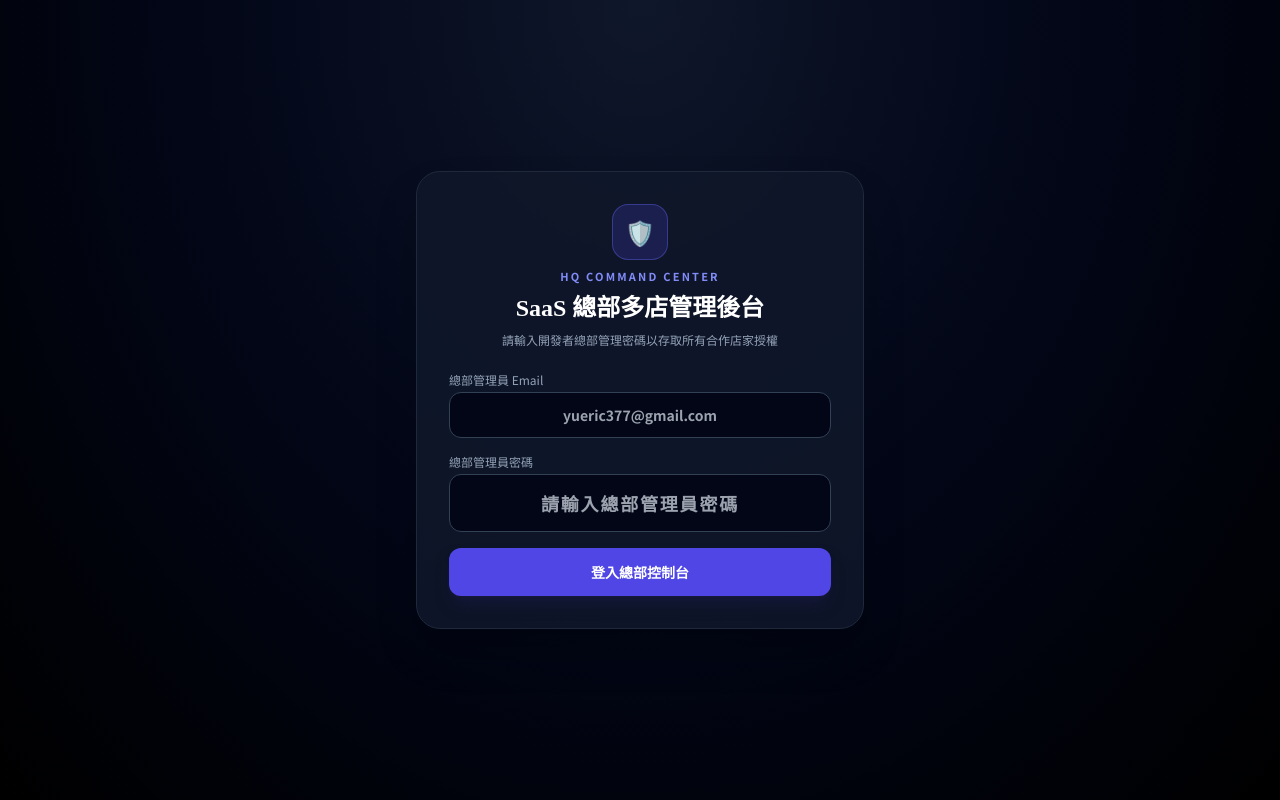
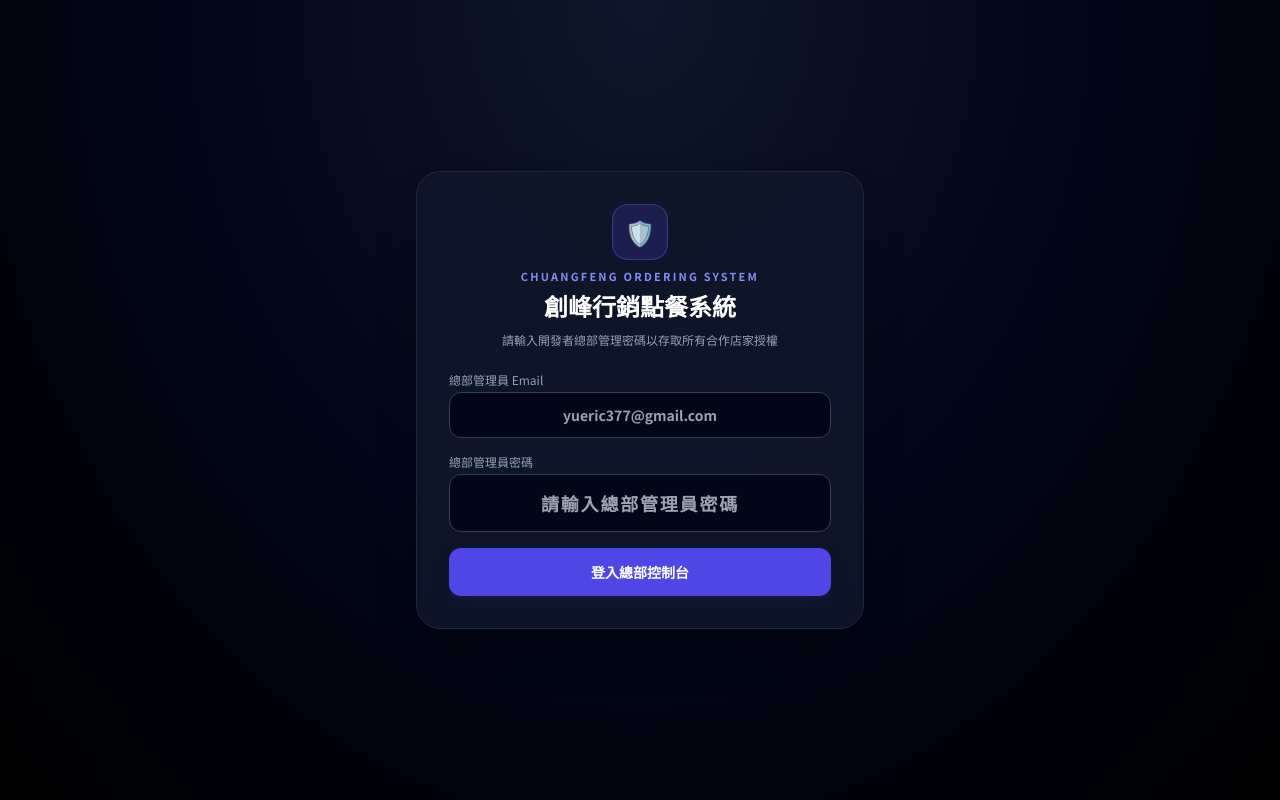
Before and after one commit to et8308202009-rgb/saas-hq-portal-9988, a plain HTML site: page index.html in a window 1280 px wide. Drawn offline with nearby package versions, Linux system fonts and the light colour scheme; no server answers.

Commit message:
後台更名為「創峰行銷點餐系統」

```diff
--- a/index.html
+++ b/index.html
@@ -3,7 +3,7 @@
 <head>
     <meta charset="UTF-8">
     <meta name="viewport" content="width=device-width, initial-scale=1.0">
-    <title>SaaS 總部控制中心 | 多店授權與月租管理後台</title>
+    <title>創峰行銷點餐系統 | 多店授權與月租管理後台</title>
     <link rel="preconnect" href="https://fonts.googleapis.com">
     <link rel="preconnect" href="https://fonts.gstatic.com" crossorigin>
     <link href="https://fonts.googleapis.com/css2?family=Noto+Sans+TC:wght@400;500;700;900&family=Noto+Serif+TC:wght@700;900&display=swap" rel="stylesheet">
@@ -30,8 +30,8 @@
                 <div class="w-14 h-14 rounded-2xl bg-indigo-600/20 border border-indigo-500/40 text-indigo-400 flex items-center justify-center mx-auto text-2xl font-bold">
                     🛡️
                 </div>
-                <span class="text-[11px] font-bold tracking-[0.2em] text-indigo-400 uppercase block">HQ COMMAND CENTER</span>
-                <h1 class="font-serif text-2xl font-black text-white">SaaS 總部多店管理後台</h1>
+                <span class="text-[11px] font-bold tracking-[0.2em] text-indigo-400 uppercase block">CHUANGFENG ORDERING SYSTEM</span>
+                <h1 class="font-serif text-2xl font-black text-white">創峰行銷點餐系統</h1>
                 <p class="text-xs text-slate-400">請輸入開發者總部管理密碼以存取所有合作店家授權</p>
             </div>
 
@@ -65,7 +65,7 @@
                     </div>
                     <div>
                         <div class="flex items-center gap-2">
-                            <h1 class="font-serif font-bold text-lg sm:text-xl text-white">品牌官網點餐系統．總部控制中心</h1>
+                            <h1 class="font-serif font-bold text-lg sm:text-xl text-white">創峰行銷點餐系統．總部控制中心</h1>
                             <span id="cloud-conn-badge" class="px-2.5 py-0.5 rounded-full text-[11px] font-bold bg-emerald-500/20 text-emerald-300 border border-emerald-500/30">
                                 ● 雲端連線中
                             </span>
```
